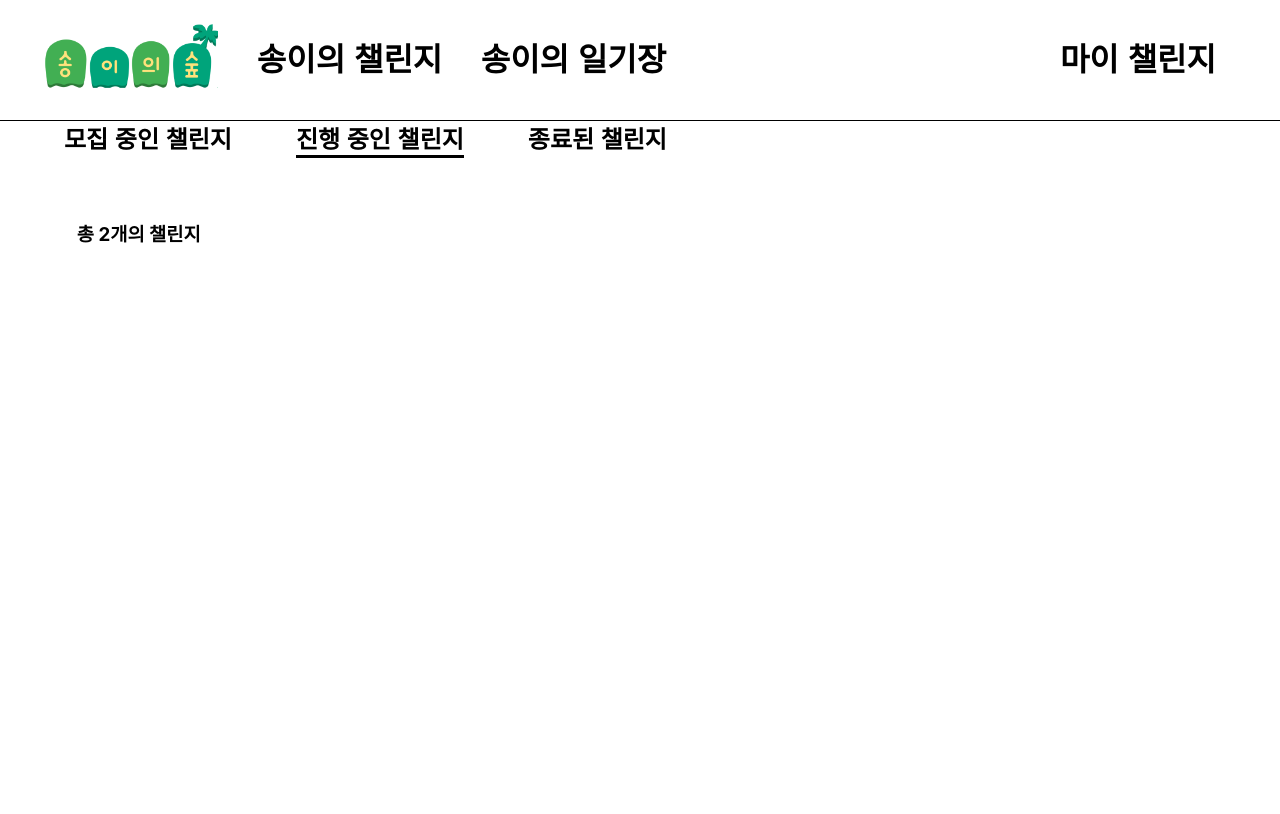
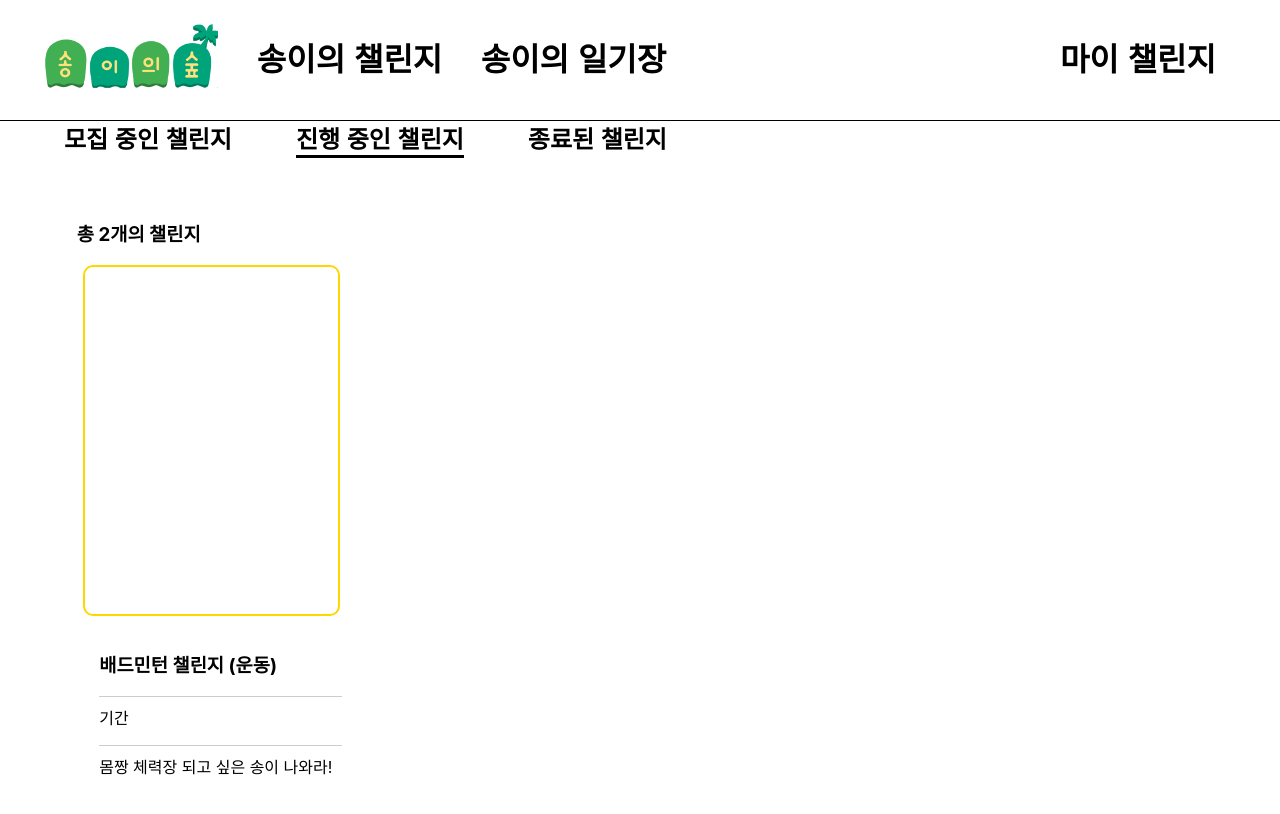
Before and after one commit to Songyee-Challenge/FE, a React (Create React App) app: page /home/songchallenge in a window 1280 px wide. Both pictures are taken after a click on the button "진행 중인 챌린지". Shown: the top 814 px of the page. Built offline with nearby package versions, Linux system fonts and the light colour scheme; a web font is replaced by a local one.

Commit message:
[주은] 챌린지 타입별 보여지는 컴포넌트 코드 추가(11/19)

```diff
--- a/src/components/CompletedChallenge.jsx
+++ b/src/components/CompletedChallenge.jsx
@@ -6,10 +6,55 @@ const CompletedBox = styled.div`
     margin-top:5vw;
 `;
 
+const CompletedList = styled.div`
+ width: calc(25% - 2vw);
+ margin: 0.5vw;
+`;
+
+const CompletedImageContainer = styled.div`
+    border : 2px solid #ffd700;
+    border-radius: 10px;
+    overflow: hidden;
+    width: 253px;
+    height: 347px;
+`;
+
+const CompletedImage = styled.img`
+    width: 100%
+    height: auto;
+    border-bottom: 1px solid #ccc;
+`;
+
+const CompletedInfo = styled.div`
+    padding: 1rem;
+`;
+
+const CompletedTitle= styled.h3`
+    font-weight: bold;
+`;
+
+const CompletedDetails =styled.p`
+    margin-top:0.5rem;
+    border-top: 1px solid #ccc;
+    padding-top: 0.5rem;
+`;
+
 const CompletedChallenge = () => {
     return (
         <CompletedBox>
             <h3>총 3개의 챌린지</h3>
+            {/* {challenges.map(challenge=>( */}
+            <CompletedList>
+                <CompletedImageContainer>
+                    <CompletedImage/>
+                </CompletedImageContainer>
+            <CompletedInfo>
+                <CompletedTitle>자바스크립트 챌린지 (자유 스터디)</CompletedTitle>
+                <CompletedDetails>기간</CompletedDetails>
+                {/* 진행바 추가!! */}
+                <CompletedDetails>코딩 천재 되고 싶은 송 어딨나~</CompletedDetails>
+            </CompletedInfo>
+            </CompletedList>
         </CompletedBox>
     );
 };
--- a/src/components/OngoingChallenge.jsx
+++ b/src/components/OngoingChallenge.jsx
@@ -6,10 +6,56 @@ const OngoingBox = styled.div`
     margin-top:5vw;
 `;
 
+const OngoingList = styled.div`
+    width: calc(25% - 2vw);
+    margin: 0.5vw;
+`;
+
+const OngoingImageContainer = styled.div`
+    border: 2px solid #ffd700;
+    border-radius: 10px;
+    overflow: hidden;
+    width: 253px;
+    height: 347px;
+`;
+
+const OngoingImage = styled.img`
+    width: 100%
+    height: auto;
+    border-bottom: 1px solid #ccc;
+`;
+
+const OngoingInfo = styled.div`
+    padding: 1rem;
+`;
+
+const OngoingTitle = styled.h3`
+    font-weight: bold;
+`;
+
+const OngoingDetails = styled.p`
+    margin-top: 0.5rem;
+    border-top: 1px solid #ccc;
+    padding-top: 0.5rem;
+`;
+
 const OngoingChallenge = () => {
     return (
         <OngoingBox>
             <h3>총 2개의 챌린지</h3>
+            {/* {challenges.map(challenge=>()} */}
+            <OngoingList>
+                <OngoingImageContainer>
+                    <OngoingImage/>
+                </OngoingImageContainer>
+            <OngoingInfo>
+                <OngoingTitle>배드민턴 챌린지 (운동)</OngoingTitle>
+                <OngoingDetails>기간</OngoingDetails>
+                {/* 진행바 추가해야됨! */}
+                <OngoingDetails>몸짱 체력장 되고 싶은 송이 나와라!</OngoingDetails>
+            </OngoingInfo>
+            </OngoingList>
+            {/* ))} */}
         </OngoingBox>
     );
 };
--- a/src/components/RecruitingChallenge.jsx
+++ b/src/components/RecruitingChallenge.jsx
@@ -1,4 +1,4 @@
-import React, {useEffect, useState} from 'react';
+import React from 'react';
 import styled from 'styled-components';
 
 const RecruitBox = styled.div`
@@ -7,11 +7,16 @@ const RecruitBox = styled.div`
 `;
 
 const RecruitList = styled.div`
-    width: calc(25% - 2vw); /*4개의 챌린지를 한 줄에 표시하기 위한 너비 */
-    margin: 0.5vw;
-    border: 2px solid #ffd700;
-    border-radius: 10px;
-    overflow: hidden;
+  width: calc(25% - 2vw); /* 4개의 챌린지를 한 줄에 표시하기 위한 너비 */
+  margin: 0.5vw;
+`;
+
+const RecruitImageContainer = styled.div`
+  border: 2px solid #ffd700;
+  border-radius: 10px;
+  overflow: hidden;
+  width:253px;
+  height:347px;
 `;
 
 const RecruitImage = styled.img`
@@ -34,11 +39,23 @@ const RecruitDetails = styled.p`
     padding-top: 0.5rem;
 `;
 
-const RecruitingChallenge = () => {
+const RecruitingChallenge = ({challenges}) => {
 
     return (
         <RecruitBox>
             <h3>총 1개의 챌린지</h3>
+            {/* {challenges.map(challenge=>( */}
+            <RecruitList>
+                <RecruitImageContainer>
+                    <RecruitImage/>
+                </RecruitImageContainer>
+                <RecruitInfo>
+                    <RecruitTitle>KBS 한국어능력시험(자격/</RecruitTitle>
+                    <RecruitDetails>기간</RecruitDetails>
+                    <RecruitDetails>한국어문학부 송이의 챌린지!</RecruitDetails>
+                </RecruitInfo>
+            </RecruitList>
+        {/* ))} */}
         </RecruitBox>
     );
 };
```
